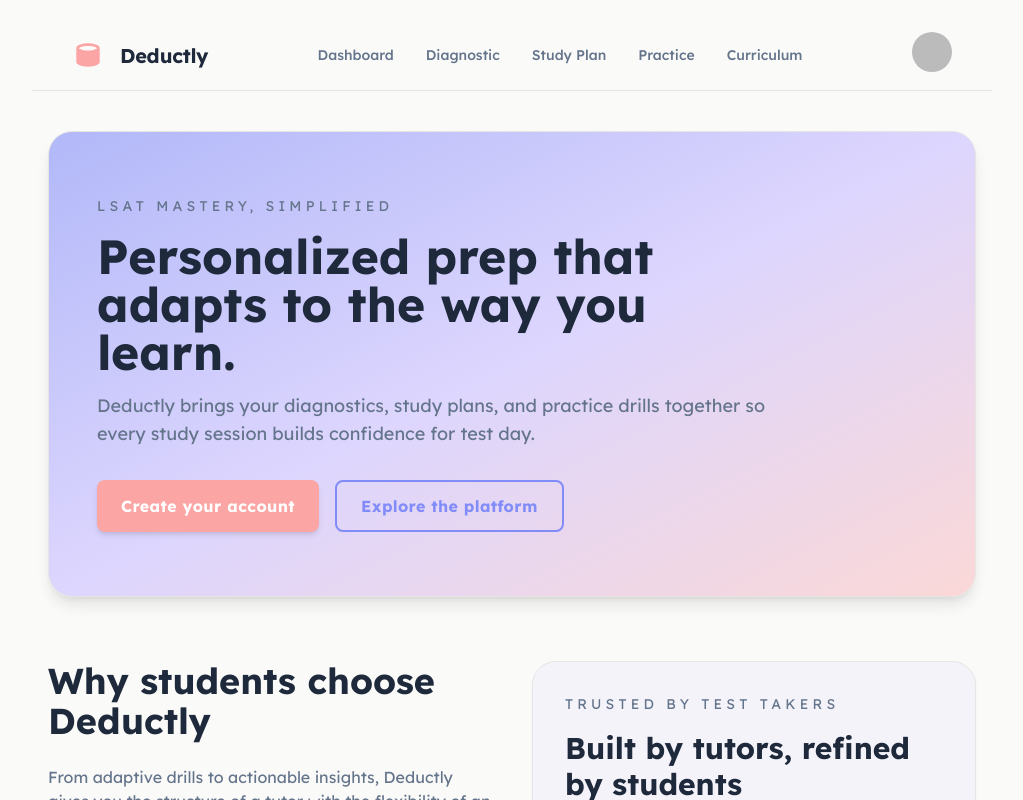
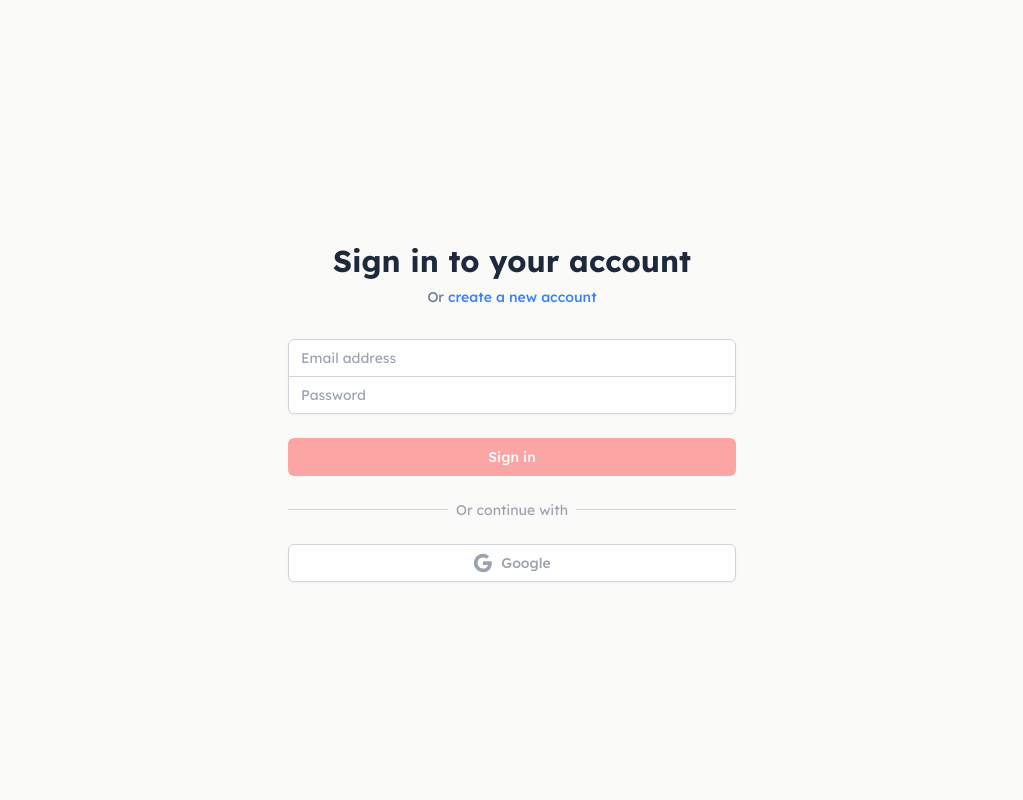
Before and after one commit to SkunkworksDeductly/Deductly, a React (Vite) app: page / in a window 1280 px wide. Shown: the top 800 px of the page, without its empty margins (128-1151 px from the left). Built offline with nearby package versions, Linux system fonts and the light colour scheme; no server answers; sample sign-in values are in the browser's storage; the HTML template or start-up script is replaced by a standard one.

Commit message:
Make root path the login page to fix GitHub Pages routing

```diff
--- a/src/App.jsx
+++ b/src/App.jsx
@@ -28,7 +28,7 @@
         <Router basename={routerBaseName}>
           <Routes>
             {/* Public routes */}
-            <Route path="/login" element={<Login />} />
+            <Route path="/" element={<Login />} />
             <Route path="/signup" element={<Signup />} />
 
             {/* Protected routes */}
@@ -42,7 +42,6 @@
 
                       <main className="flex-1">
                         <Routes>
-                          <Route index element={<Home />} />
                           <Route path="dashboard" element={<Landing />} />
                           <Route path="diagnostics" element={<Diagnostics />} />
                           <Route path="diagnostics/session" element={<DrillSession />} />
--- a/src/components/PrivateRoute.jsx
+++ b/src/components/PrivateRoute.jsx
@@ -5,5 +5,5 @@
 export default function PrivateRoute({ children }) {
   const { currentUser } = useAuth()
 
-  return currentUser ? children : <Navigate to="/login" />
+  return currentUser ? children : <Navigate to="/" />
 }
```
